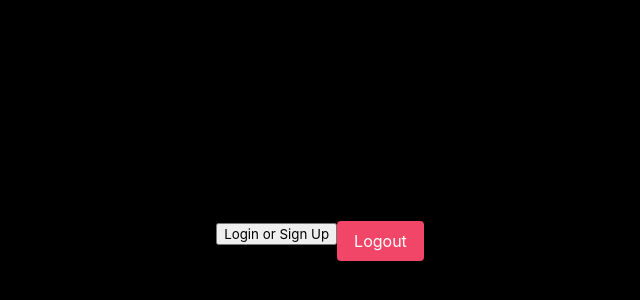
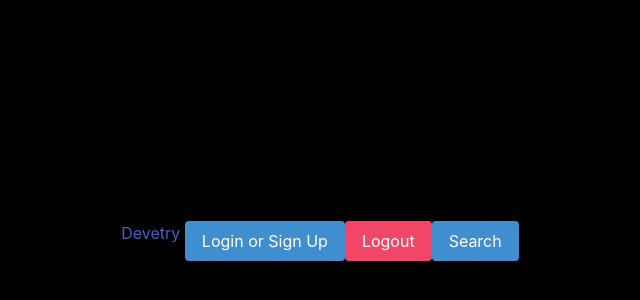
Before and after one commit to comp426-dead-poets-society/comp426-devetry, a React (Create React App) app in the folder devetry/: page / in a window 1280 px wide. Shown: the part 134-434 px from the top of the page, without its empty margins (320-960 px from the left). Built offline with nearby package versions, Linux system fonts and the light colour scheme; no server answers.

Commit message:
made header pretty

```diff
--- a/devetry/src/components/Header.js
+++ b/devetry/src/components/Header.js
@@ -8,14 +8,17 @@ class Header extends Component {
     render() {
         return (
             <div className="Header">
+                <a className="Home" href="/">Devetry  </a>
                 {this.props.loggedIn === 'invalid' ?
                     <ModalLogin />
                     :
-                    <h3>
-                        <span className="is-italic is-size-6">Logged in as</span> {this.props.loggedIn.user.name}
-                    </h3>
+                    <>
+                        <span className="is-italic is-size-6">Logged in as {this.props.loggedIn.user.name}</span>
+                        <a href="/user" className="button">User Page</a>
+                    </>
                 }
                 <Logout />
+                <a className="search button is-info" href="/search">Search</a>
             </div>
         );
     }
--- a/devetry/src/components/ModalLogin.js
+++ b/devetry/src/components/ModalLogin.js
@@ -12,7 +12,7 @@ function ModalLogin() {
 
     return (
         <>
-            <Button variant="primary" onClick={handleShow}>
+            <Button variant="primary" className="button is-info" onClick={handleShow}>
                 Login or Sign Up
             </Button>
 
```
